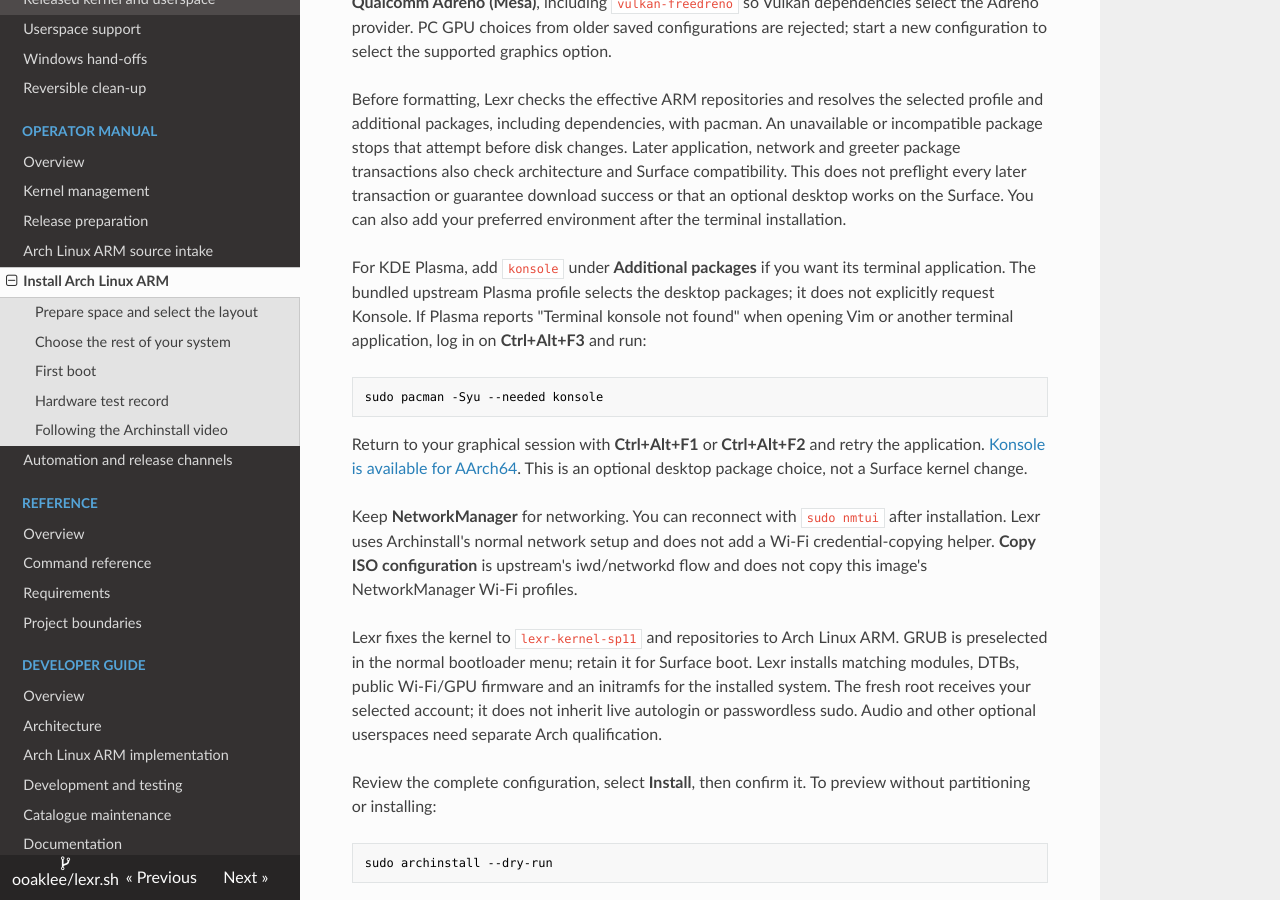
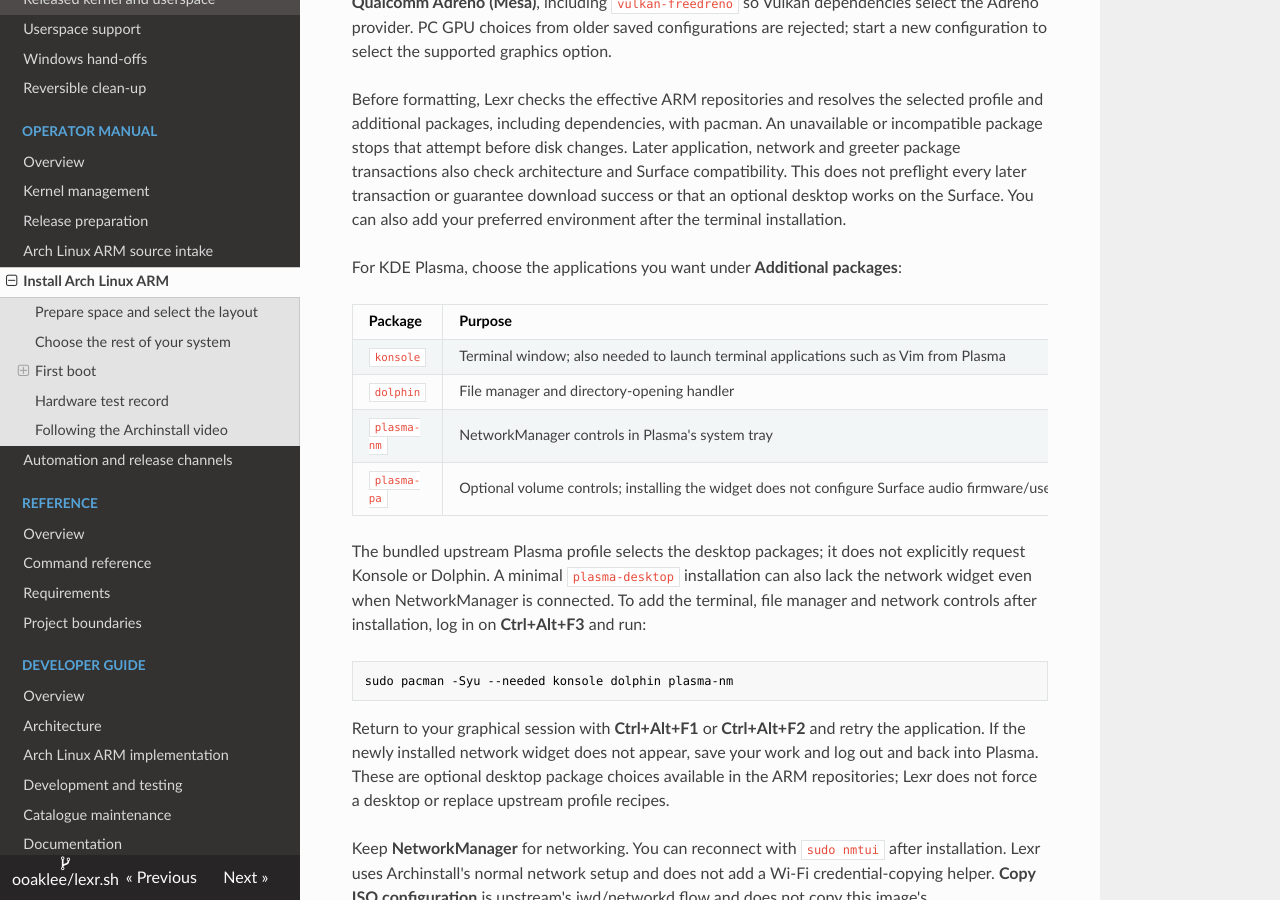
Before and after one commit to ooaklee/lexr.sh, an MkDocs documentation site: the page built from docs/operator-manual/arch-linux-arm-install.md, in a window 1280 px wide and 900 px high, scrolled down 1016 px. Built offline with MkDocs 1.6.1, drawn with Linux system fonts in a browser that asks for light colours; nearby versions of some CDN libraries; some of the changed text lies outside the part shown.

Commit message:
docs(arch): explain optional Plasma packages and GPU firmware

````diff
--- a/docs/operator-manual/arch-linux-arm-install.md
+++ b/docs/operator-manual/arch-linux-arm-install.md
@@ -54,19 +54,30 @@ and Surface compatibility. This does not preflight every later transaction or
 guarantee download success or that an optional desktop works on the Surface.
 You can also add your preferred environment after the terminal installation.
 
-For KDE Plasma, add `konsole` under **Additional packages** if you want its
-terminal application. The bundled upstream Plasma profile selects the desktop
-packages; it does not explicitly request Konsole. If Plasma reports
-"Terminal konsole not found" when opening Vim or another terminal application,
+For KDE Plasma, choose the applications you want under **Additional packages**:
+
+| Package | Purpose |
+| --- | --- |
+| `konsole` | Terminal window; also needed to launch terminal applications such as Vim from Plasma |
+| `dolphin` | File manager and directory-opening handler |
+| `plasma-nm` | NetworkManager controls in Plasma's system tray |
+| `plasma-pa` | Optional volume controls; installing the widget does not configure Surface audio firmware/userspace |
+
+The bundled upstream Plasma profile selects the desktop packages; it does not
+explicitly request Konsole or Dolphin. A minimal `plasma-desktop` installation
+can also lack the network widget even when NetworkManager is connected.
+To add the terminal, file manager and network controls after installation,
 log in on **Ctrl+Alt+F3** and run:
 
 ```bash
-sudo pacman -Syu --needed konsole
+sudo pacman -Syu --needed konsole dolphin plasma-nm
 ```
 
 Return to your graphical session with **Ctrl+Alt+F1** or **Ctrl+Alt+F2** and retry
-the application. [Konsole is available for AArch64](https://archlinuxarm.org/packages/aarch64/konsole).
-This is an optional desktop package choice, not a Surface kernel change.
+the application. If the newly installed network widget does not appear, save
+your work and log out and back into Plasma. These are optional desktop package
+choices available in the ARM repositories; Lexr does not force a desktop or
+replace upstream profile recipes.
 
 Keep **NetworkManager** for networking. You can reconnect with `sudo nmtui` after
 installation. Lexr uses Archinstall's normal network setup and does not add a
@@ -133,6 +144,19 @@ The GRUB entries and DTBs are bound to that ABI. Cross-ABI upgrades and rollback
 remain unqualified. Retain the Surface kernel package; a generic `linux-aarch64`
 package or generic regenerated GRUB entries do not replace this boot integration.
 
+### GPU firmware and software rendering
+
+The image includes public GPU firmware but does not redistribute the private
+Surface GPU firmware `qcdxkmsuc8380.mbn`. During the installed KDE test, KWin
+reported `llvmpipe` software rendering and the kernel reported that
+`qcom/x1e80100/microsoft/Denali/qcdxkmsuc8380.mbn` could not be loaded.
+Installing Mesa or choosing another installer does not supply that file.
+
+The [Windows firmware hand-off](../user-guide/windows-handoff.md) describes
+collecting authorised firmware from the same physical Surface. Its application
+and the resulting hardware acceleration still need qualification on Arch;
+do not treat a working desktop as proof of accelerated graphics.
+
 ## Hardware test record
 
 On 2026-09-08, the maintainer completed the bundled `sudo archinstall` flow on a
@@ -146,8 +170,10 @@ NVMe disk. The reported command output confirms:
 | Native kernel package (`pacman -Q lexr-kernel-sp11`) | `lexr-kernel-sp11 7.2.0_jg_0sp11v23-1` |
 | Touchscreen | Maintainer confirmed working in the installed system |
 | Wi-Fi | Maintainer confirmed connected after reconnecting |
-| KDE application launch | Plasma reports a missing Konsole when launching Vim; installation instructions above, retest pending |
-| Other desktop notification | "Unknown application folder" reported; cause not yet diagnosed |
+| KDE terminal | Maintainer confirmed Konsole works after installing its package |
+| Network widget | Missing `plasma-nm` installed; widget registered after refreshing Plasma, visual check pending |
+| File manager | Missing Dolphin installed; process and directory handler verified, visual check pending |
+| GPU acceleration | KWin uses `llvmpipe`; kernel reports missing private Surface GPU firmware |
 
 The tested image was candidate 4, created with Lexr `2e0d384`, independently
 validated and written by the matching native Lexr binary with a complete USB
````
Also changed, not shown: docs/developer-guide/arch-linux-arm.md (+14 -0 lines), 1 other file.
